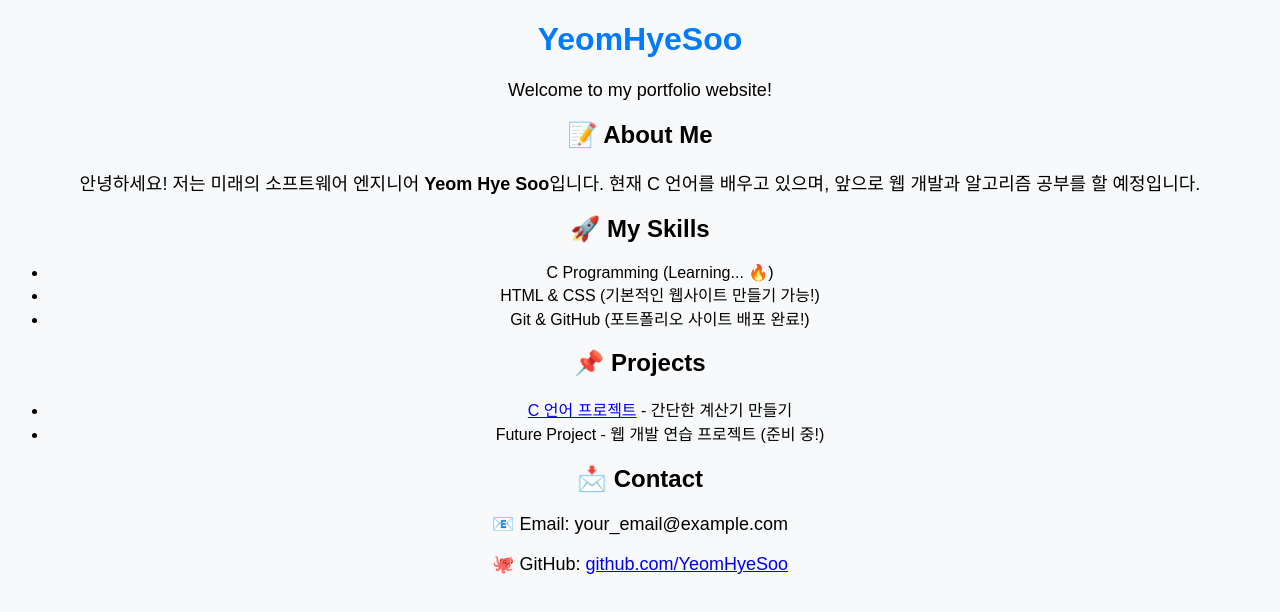
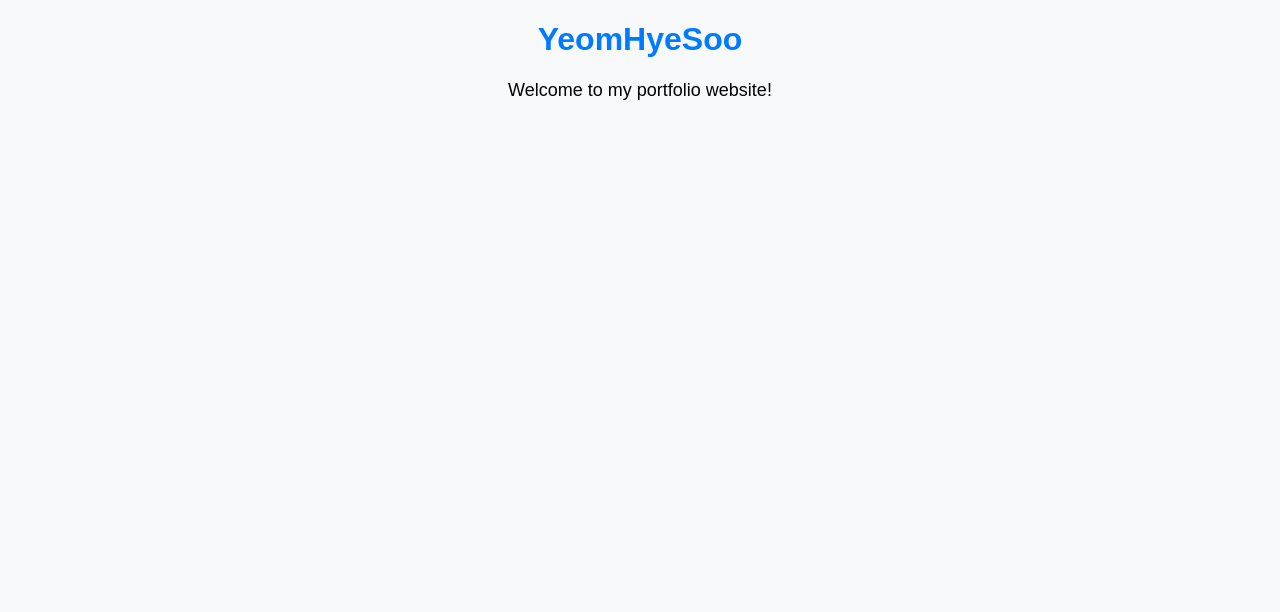
Before and after one commit to YeomHyeSoo/YeomHyeSoo.github.io, a plain HTML site: page index.html in a window 1280 px wide. Drawn offline with Linux system fonts and the light colour scheme.

Commit message:
Update index.html

```diff
--- a/index.html
+++ b/index.html
@@ -13,24 +13,3 @@
 <body>
     <h1>YeomHyeSoo</h1>
     <p>Welcome to my portfolio website!</p>
-
-<h2>📝 About Me</h2>
-<p>안녕하세요! 저는 미래의 소프트웨어 엔지니어 <strong>Yeom Hye Soo</strong>입니다.
-현재 C 언어를 배우고 있으며, 앞으로 웹 개발과 알고리즘 공부를 할 예정입니다.</p>
-
-<h2>🚀 My Skills</h2>
-<ul>
-    <li>C Programming (Learning... 🔥)</li>
-    <li>HTML & CSS (기본적인 웹사이트 만들기 가능!)</li>
-    <li>Git & GitHub (포트폴리오 사이트 배포 완료!)</li>
-</ul>
-
-<h2>📌 Projects</h2>
-<ul>
-    <li><a href="https://github.com/YeomHyeSoo/first-c-project">C 언어 프로젝트</a> - 간단한 계산기 만들기</li>
-    <li>Future Project - 웹 개발 연습 프로젝트 (준비 중!)</li>
-</ul>
-
-<h2>📩 Contact</h2>
-<p>📧 Email: your_email@example.com</p>
-<p>🐙 GitHub: <a href="https://github.com/YeomHyeSoo">github.com/YeomHyeSoo</a></p>
```
